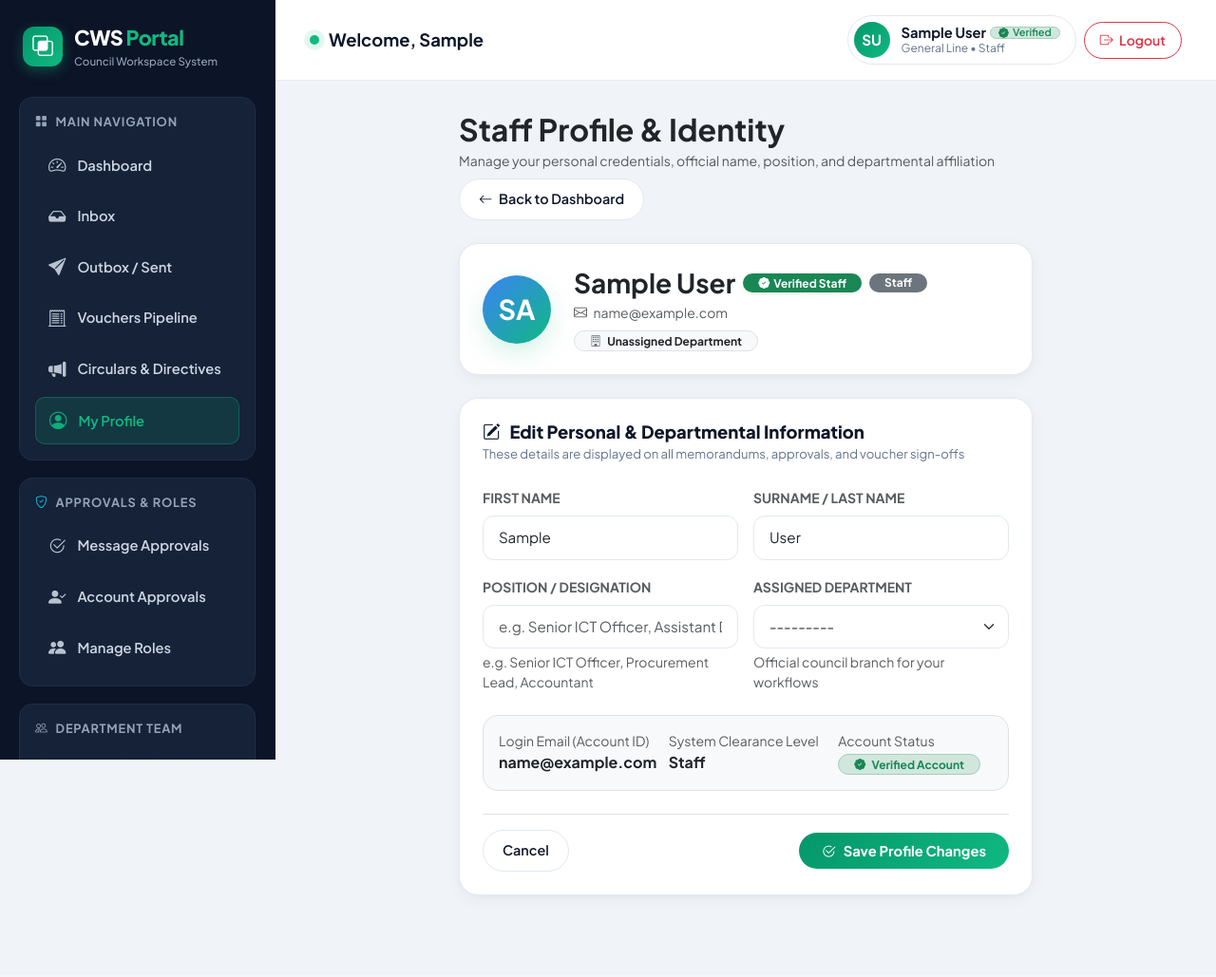
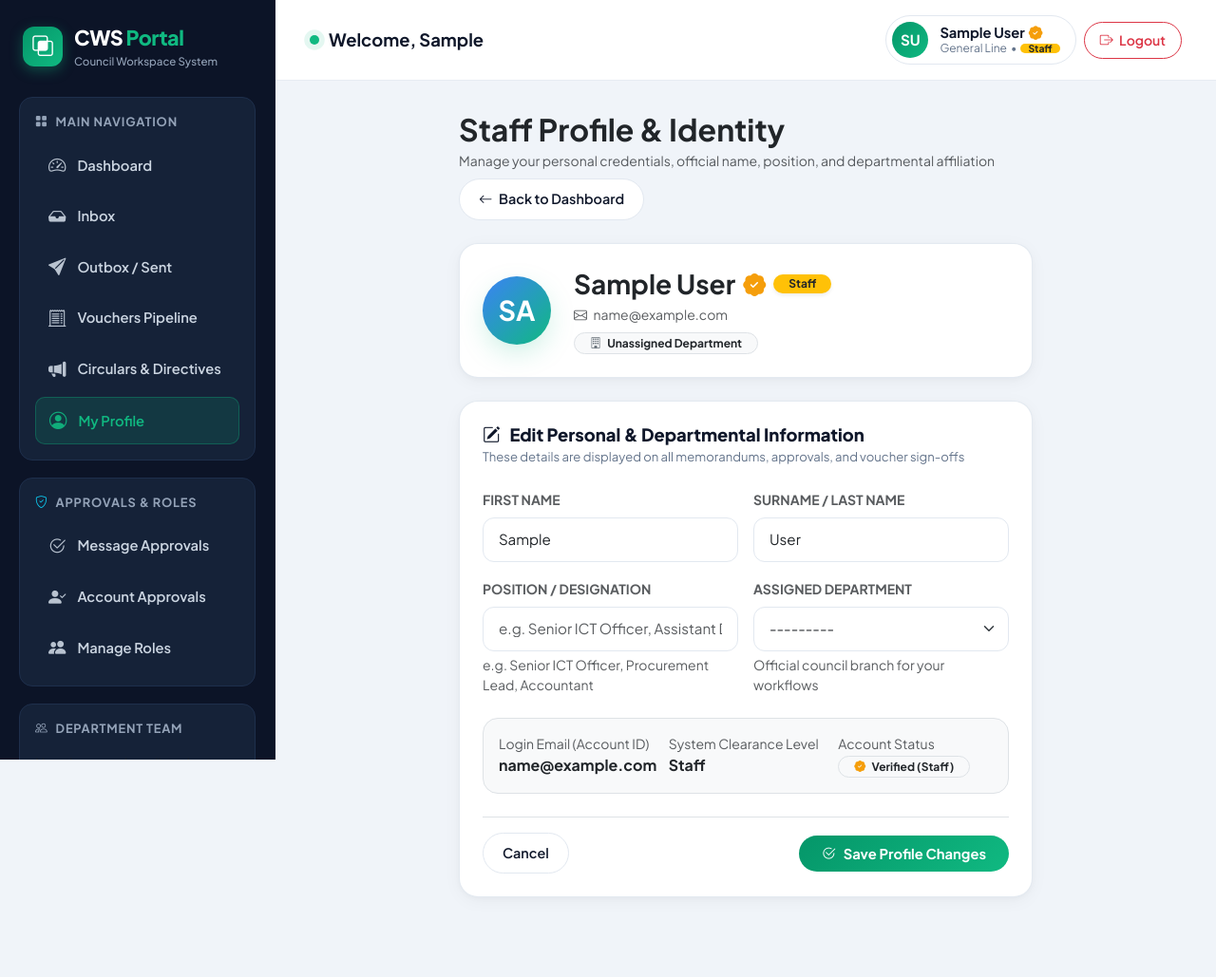
Before and after one commit to drisislife/SIWES-Mailing-System, a Django app: page /accounts/profile/ in a window 1280 px wide. Shown: the whole page at 95% size. Before the commit the page ends 945 px from the top, so only its background shows below. Run offline with Django 5.2, Linux system fonts and the light colour scheme; the visitor is signed in with stand-in values (Sample User, id 1); data comes from the database, SQL or seed files in the repository; data that the repository does not hold is empty.

Commit message:
feat: X-style verification checkmark hierarchy (Blue for HOD, Gray for Staff, Gold for CM/Admin)

```diff
--- a/accounts/models.py
+++ b/accounts/models.py
@@ -1,5 +1,6 @@
 from django.db import models
 from django.contrib.auth.models import AbstractUser
+from django.utils.safestring import mark_safe
 
 class Department(models.Model):
     CODE_CHOICES = (
@@ -32,6 +33,29 @@ class CustomUser(AbstractUser):
     @property
     def is_verified(self):
         return self.account_approved or self.is_superuser
+
+    @property
+    def verification_badge_icon(self):
+        """X/Twitter-style verification badge icon reflecting the council administrative hierarchy."""
+        if not self.is_verified:
+            return mark_safe('<i class="bi bi-hourglass-split text-warning" title="Pending Admin Verification"></i>')
+        if self.role == 'ADMIN' or self.is_superuser:
+            # Gold / Amber tick for Council Manager / Administrator
+            return mark_safe('<i class="bi bi-patch-check-fill" style="color: #f59e0b;" title="Verified Council Manager / Admin"></i>')
+        if self.role == 'HOD':
+            # Royal Blue tick for Head of Department (HOD)
+            return mark_safe('<i class="bi bi-patch-check-fill text-primary" title="Verified Head of Department (HOD)"></i>')
+        # Slate Gray tick for verified Staff
+        return mark_safe('<i class="bi bi-patch-check-fill text-secondary" title="Verified Staff"></i>')
+
+    @property
+    def role_badge_class(self):
+        """Bootstrap badge class aligned with council hierarchy colors."""
+        if self.role == 'ADMIN' or self.is_superuser:
+            return 'bg-warning text-dark'
+        if self.role == 'HOD':
+            return 'bg-primary text-white'
+        return 'bg-secondary text-white'
 
     def get_full_name(self):
         full = f"{self.first_name} {self.last_name}".strip()
--- a/accounts/templates/accounts/base.html
+++ b/accounts/templates/accounts/base.html
@@ -720,7 +720,10 @@
                                             {% if member.first_name %}{{ member.first_name|slice:":1"|upper }}{{ member.last_name|slice:":1"|upper }}{% else %}{{ member.email|slice:":2"|upper }}{% endif %}
                                         </div>
                                         <div style="min-width: 0;">
-                                            <div class="sidebar-member-name">{{ member.get_full_name|default:member.username }}</div>
+                                            <div class="sidebar-member-name d-flex align-items-center gap-1">
+                                                <span>{{ member.get_full_name|default:member.username }}</span>
+                                                {{ member.verification_badge_icon }}
+                                            </div>
                                             <div class="sidebar-member-role">{{ member.department.name|default:member.get_role_display }}</div>
                                         </div>
                                     </div>
@@ -779,18 +782,12 @@
                             <div class="topbar-user-info d-none d-sm-block">
                                 <div class="topbar-user-name d-flex align-items-center gap-1">
                                     <span>{% if request.user.get_full_name %}{{ request.user.get_full_name }}{% else %}{{ request.user.email }}{% endif %}</span>
-                                    {% if request.user.is_verified %}
-                                        <span class="badge bg-success-subtle text-success border border-success-subtle rounded-pill px-2 py-0 fw-semibold" style="font-size: 0.68rem;" title="Verified Staff Member">
-                                            <i class="bi bi-patch-check-fill me-1"></i>Verified
-                                        </span>
-                                    {% else %}
-                                        <span class="badge bg-warning-subtle text-warning border border-warning-subtle rounded-pill px-2 py-0 fw-semibold" style="font-size: 0.68rem;" title="Pending Admin Approval">
-                                            <i class="bi bi-hourglass-split me-1"></i>Pending
-                                        </span>
-                                    {% endif %}
+                                    {{ request.user.verification_badge_icon }}
                                 </div>
-                                <div class="topbar-user-role">
-                                    {{ request.user.department.name|default:"General Line" }} &bull; {{ request.user.get_role_display }}
+                                <div class="topbar-user-role d-flex align-items-center gap-1">
+                                    <span>{{ request.user.department.name|default:"General Line" }}</span>
+                                    <span>&bull;</span>
+                                    <span class="badge {{ request.user.role_badge_class }} rounded-pill px-2 py-0" style="font-size: 0.65rem;">{{ request.user.get_role_display }}</span>
                                 </div>
                             </div>
                         </a>
--- a/accounts/templates/accounts/profile.html
+++ b/accounts/templates/accounts/profile.html
@@ -27,22 +27,8 @@
                     <div style="min-width: 0;">
                         <div class="d-flex align-items-center gap-2 mb-1 flex-wrap">
                             <h3 class="fw-bold text-dark mb-0">{{ user.get_full_name }}</h3>
-                            {% if user.is_verified %}
-                                <span class="badge bg-success text-white rounded-pill px-3 py-1 shadow-sm" title="Account Approved and Verified">
-                                    <i class="bi bi-patch-check-fill me-1"></i>Verified Staff
-                                </span>
-                            {% else %}
-                                <span class="badge bg-warning text-dark rounded-pill px-3 py-1 shadow-sm" title="Awaiting Administrator Approval">
-                                    <i class="bi bi-hourglass-split me-1"></i>Pending Verification
-                                </span>
-                            {% endif %}
-                            {% if user.role == 'ADMIN' %}
-                                <span class="badge bg-danger rounded-pill px-3 py-1">Admin / CM</span>
-                            {% elif user.role == 'HOD' %}
-                                <span class="badge bg-info text-dark rounded-pill px-3 py-1">Head of Dept (HOD)</span>
-                            {% else %}
-                                <span class="badge bg-secondary rounded-pill px-3 py-1">Staff</span>
-                            {% endif %}
+                            <span class="fs-4">{{ user.verification_badge_icon }}</span>
+                            <span class="badge {{ user.role_badge_class }} rounded-pill px-3 py-1 shadow-sm">{{ user.get_role_display }}</span>
                         </div>
                         <div class="text-muted small mb-2">
                             <i class="bi bi-envelope me-1"></i> {{ user.email }}
@@ -135,8 +121,8 @@
                             <div class="col-sm-4">
                                 <span class="text-muted small d-block">Account Status</span>
                                 {% if user.is_verified %}
-                                    <span class="badge bg-success-subtle text-success border border-success-subtle rounded-pill px-3 py-1 fw-bold">
-                                        <i class="bi bi-patch-check-fill me-1"></i> Verified Account
+                                    <span class="badge bg-light text-dark border rounded-pill px-3 py-1 fw-bold">
+                                        {{ user.verification_badge_icon }} <span class="ms-1">Verified ({{ user.get_role_display }})</span>
                                     </span>
                                 {% else %}
                                     <span class="badge bg-warning-subtle text-warning border border-warning-subtle rounded-pill px-3 py-1 fw-bold">
--- a/messaging/templates/messaging/inbox.html
+++ b/messaging/templates/messaging/inbox.html
@@ -112,9 +112,7 @@
                                 <div class="text-muted small d-flex align-items-center gap-1 flex-wrap">
                                     <strong>From:</strong>
                                     <span>{{ msg.sender.get_full_name }}</span>
-                                    {% if msg.sender.is_verified %}
-                                        <i class="bi bi-patch-check-fill text-success" title="Verified Staff"></i>
-                                    {% endif %}
+                                    {{ msg.sender.verification_badge_icon }}
                                     <span class="badge bg-light text-secondary border ms-1 rounded-pill">{{ msg.sender.department.name|default:"Unassigned" }}</span>
                                 </div>
                             </div>
--- a/messaging/templates/messaging/sent.html
+++ b/messaging/templates/messaging/sent.html
@@ -101,9 +101,7 @@
                                 <div class="text-muted small d-flex align-items-center gap-1 flex-wrap">
                                     <strong>To:</strong>
                                     <span>{{ msg.recipient.get_full_name }}</span>
-                                    {% if msg.recipient.is_verified %}
-                                        <i class="bi bi-patch-check-fill text-success" title="Verified Staff"></i>
-                                    {% endif %}
+                                    {{ msg.recipient.verification_badge_icon }}
                                     <span class="badge bg-light text-secondary border ms-1 rounded-pill">{{ msg.recipient.department.name|default:"Unassigned" }}</span>
                                 </div>
                             </div>
```
Also changed, not shown: accounts/templates/accounts/dashboard.html (+1 -9 lines), accounts/templates/accounts/role_management.html (+4 -10 lines), messaging/templates/messaging/message_detail.html (+2 -6 lines).
